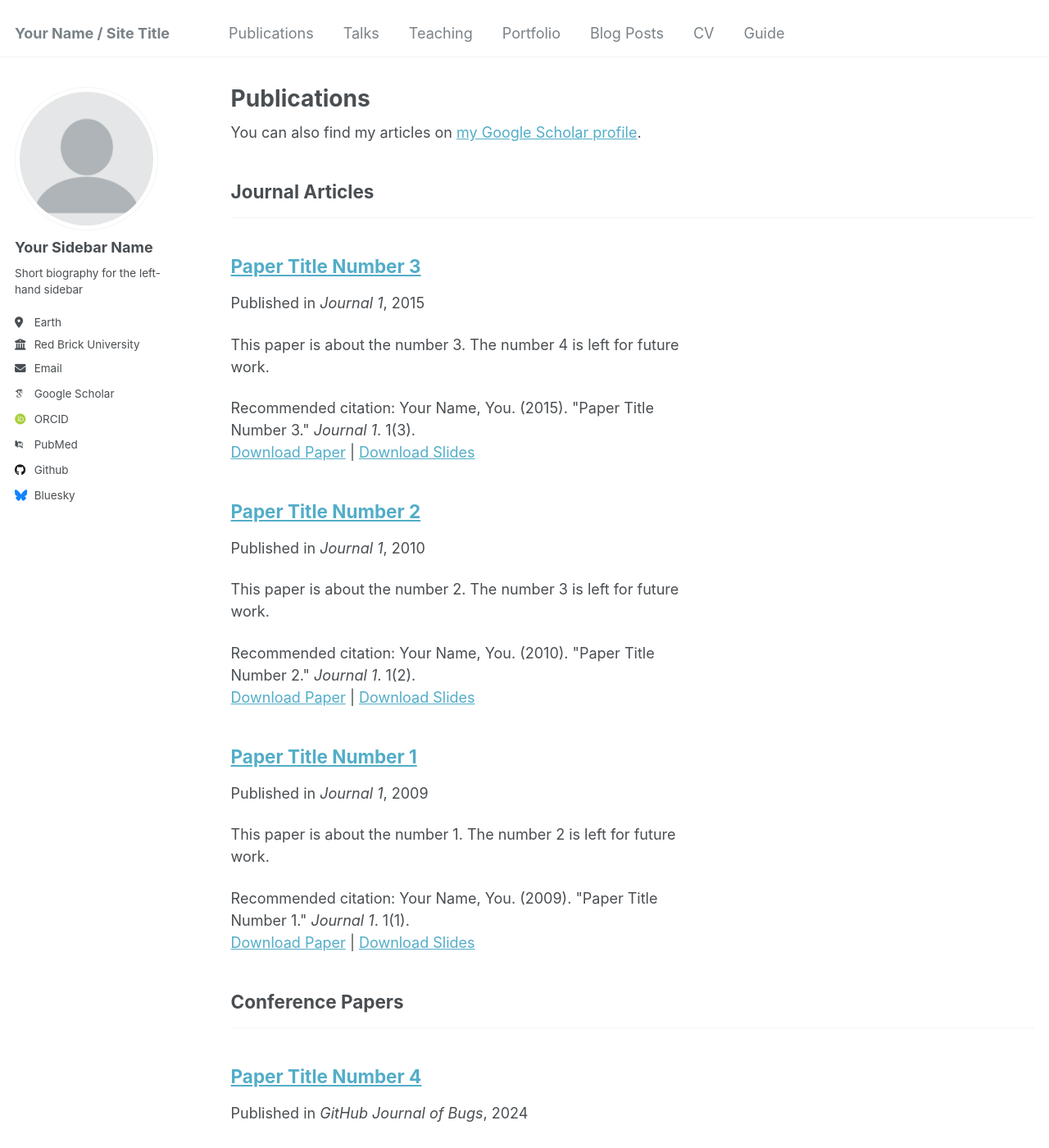
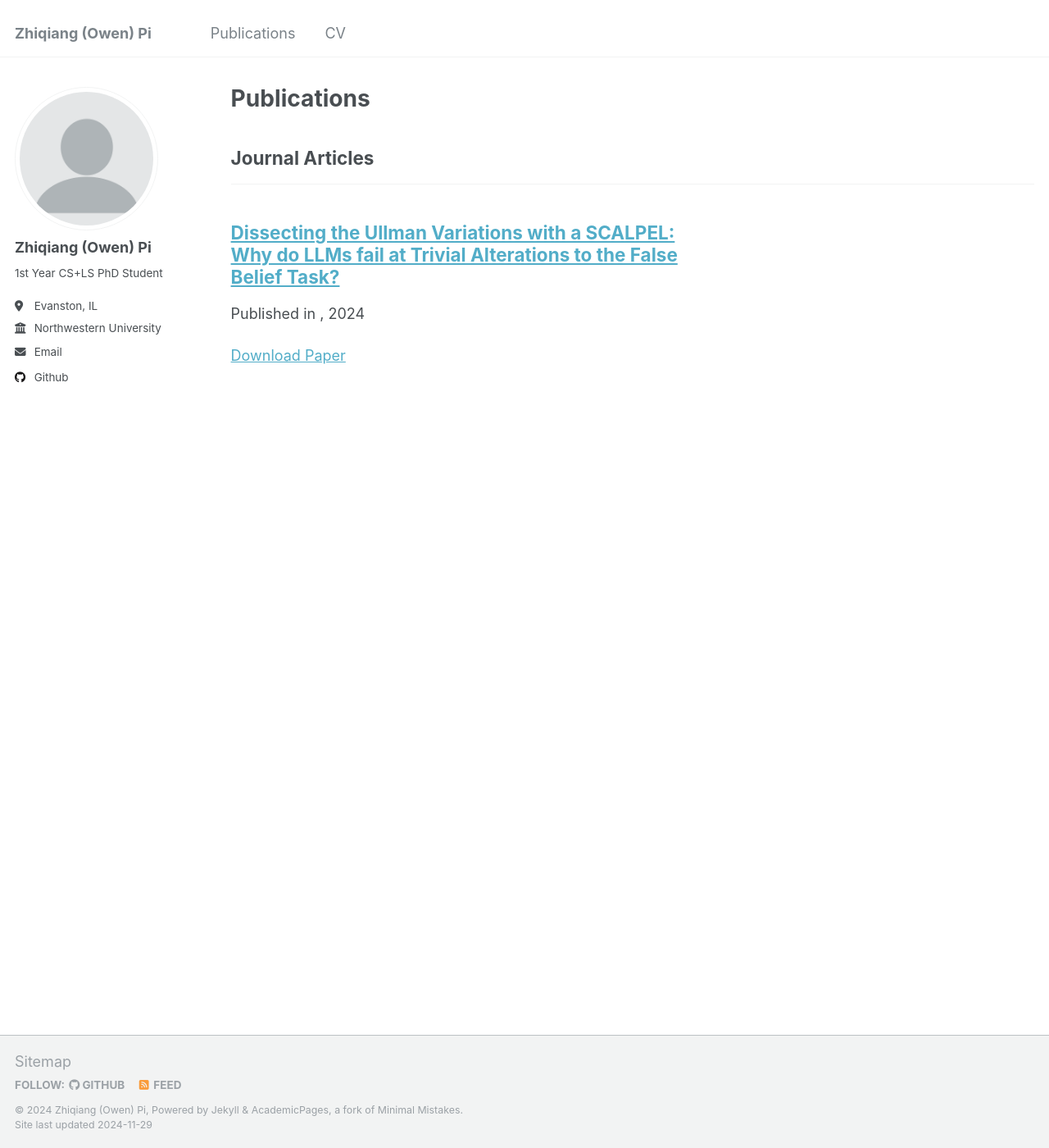
Before and after one commit to OwenPi314/OwenPi314.github.io, a Jekyll site: the page built from _pages/publications.html, in a window 1280 px wide and 1400 px high. Shown: the whole window at 82% size. Built offline with Jekyll 4.4.1, drawn with Linux system fonts in a browser that asks for light colours; some web fonts are replaced; some of the changed text lies outside the part shown.

```diff
--- a/_config.yml
+++ b/_config.yml
@@ -8,13 +8,13 @@
 
 # Basic Site Settings
 locale                   : "en-US"
-title                    : "Your Name / Site Title"
+title                    : "Zhiqiang (Owen) Pi"
 title_separator          : "-"
-name                     : &name "Your Name"
+name                     : &name "Zhiqiang (Owen) Pi"
 description              : &description "personal description"
-url                      : https://academicpages.github.io # the base hostname & protocol for your site e.g. "https://mmistakes.github.io"
+url                      : https://owenpi314.github.io/ # the base hostname & protocol for your site e.g. "https://mmistakes.github.io"
 baseurl                  : "" # the subpath of your site, e.g. "/blog"
-repository               : "academicpages/academicpages.github.io"
+repository               : "OwenPi314/OwenPi314.github.io"
 
 # Site Author - The following control what appear as part of the author content on the side bar.
 #               If a field is blank the icon and link will not appear, otherwise it will be shown.
@@ -22,21 +22,21 @@ repository               : "academicpages/academicpages.github.io"
 author:
   # Biographic information
   avatar           : "profile.png"
-  name             : "Your Sidebar Name"
+  name             : "Zhiqiang (Owen) Pi"
   pronouns         : # example: "she/her"
-  bio              : "Short biography for the left-hand sidebar"
-  location         : "Earth"
-  employer         : "Red Brick University"
+  bio              : "1st Year CS+LS PhD Student"
+  location         : "Evanston, IL"
+  employer         : "Northwestern University"
   uri              : # URL
-  email            : "none@example.org"
+  email            : "zhiqiangpi2030@u.northwestern.edu"
 
   # Academic websites
   arxiv            : # URL - Update with the correct link to your profile
-  googlescholar    : "https://scholar.google.com/citations?user=PS_CX0AAAAAJ"
+  googlescholar    : # URL
   impactstory      : # URL
-  orcid            : "http://orcid.org/yourorcidurl"
+  orcid            : # URL
   semantic         : # URL
-  pubmed           : "https://www.ncbi.nlm.nih.gov/pubmed/?term=john+snow"
+  pubmed           : # URL
   researchgate     : # URL
   scopus           : # URL
 
@@ -44,12 +44,13 @@ author:
   bitbucket        : # Username - Update with your username on the site
   codepen          : # Username
   dribbble         : # Username
-  github           : "academicpages"
+  github           : "OwenPi314"
+  github           : "OwenPi22"
   kaggle           : # Username
   stackoverflow    : # User number or user number and name (i.e., use "1" or "1/jeff-atwood")
 
   # Social media
-  bluesky          : "bsky.app" # Replace this with you Bluesky username
+  bluesky          : # Username
   facebook         : # Username
   flickr           : # Username
   foursquare       : # Username
--- a/_publications/2009-10-01-paper-title-number-1.md
+++ /dev/null
@@ -1,14 +0,0 @@
----
-title: "Paper Title Number 1"
-collection: publications
-category: manuscripts
-permalink: /publication/2009-10-01-paper-title-number-1
-excerpt: 'This paper is about the number 1. The number 2 is left for future work.'
-date: 2009-10-01
-venue: 'Journal 1'
-slidesurl: 'http://academicpages.github.io/files/slides1.pdf'
-paperurl: 'http://academicpages.github.io/files/paper1.pdf'
-citation: 'Your Name, You. (2009). &quot;Paper Title Number 1.&quot; <i>Journal 1</i>. 1(1).'
----
-
-The contents above will be part of a list of publications, if the user clicks the link for the publication than the contents of section will be rendered as a full page, allowing you to provide more information about the paper for the reader. When publications are displayed as a single page, the contents of the above "citation" field will automatically be included below this section in a smaller font.
--- a/_publications/2010-10-01-paper-title-number-2.md
+++ /dev/null
@@ -1,14 +0,0 @@
----
-title: "Paper Title Number 2"
-collection: publications
-category: manuscripts
-permalink: /publication/2010-10-01-paper-title-number-2
-excerpt: 'This paper is about the number 2. The number 3 is left for future work.'
-date: 2010-10-01
-venue: 'Journal 1'
-slidesurl: 'http://academicpages.github.io/files/slides2.pdf'
-paperurl: 'http://academicpages.github.io/files/paper2.pdf'
-citation: 'Your Name, You. (2010). &quot;Paper Title Number 2.&quot; <i>Journal 1</i>. 1(2).'
----
-
-The contents above will be part of a list of publications, if the user clicks the link for the publication than the contents of section will be rendered as a full page, allowing you to provide more information about the paper for the reader. When publications are displayed as a single page, the contents of the above "citation" field will automatically be included below this section in a smaller font.
--- a/_publications/2015-10-01-paper-title-number-3.md
+++ /dev/null
@@ -1,14 +0,0 @@
----
-title: "Paper Title Number 3"
-collection: publications
-category: manuscripts
-permalink: /publication/2015-10-01-paper-title-number-3
-excerpt: 'This paper is about the number 3. The number 4 is left for future work.'
-date: 2015-10-01
-venue: 'Journal 1'
-slidesurl: 'http://academicpages.github.io/files/slides3.pdf'
-paperurl: 'http://academicpages.github.io/files/paper3.pdf'
-citation: 'Your Name, You. (2015). &quot;Paper Title Number 3.&quot; <i>Journal 1</i>. 1(3).'
----
-
-The contents above will be part of a list of publications, if the user clicks the link for the publication than the contents of section will be rendered as a full page, allowing you to provide more information about the paper for the reader. When publications are displayed as a single page, the contents of the above "citation" field will automatically be included below this section in a smaller font.
--- a/_publications/2024-02-17-paper-title-number-4.md
+++ /dev/null
@@ -1,13 +0,0 @@
----
-title: "Paper Title Number 4"
-collection: publications
-category: conferences
-permalink: /publication/2024-02-17-paper-title-number-4
-excerpt: 'This paper is about fixing template issue #693.'
-date: 2024-02-17
-venue: 'GitHub Journal of Bugs'
-paperurl: 'http://academicpages.github.io/files/paper3.pdf'
-citation: 'Your Name, You. (2024). &quot;Paper Title Number 3.&quot; <i>GitHub Journal of Bugs</i>. 1(3).'
----
-
-The contents above will be part of a list of publications, if the user clicks the link for the publication than the contents of section will be rendered as a full page, allowing you to provide more information about the paper for the reader. When publications are displayed as a single page, the contents of the above "citation" field will automatically be included below this section in a smaller font.
--- /dev/null
+++ b/_publications/2024-06-20-scapel.md
@@ -0,0 +1,8 @@
+---
+title: "Dissecting the Ullman Variations with a SCALPEL: Why do LLMs fail at Trivial Alterations to the False Belief Task?"
+collection: publications
+category: manuscripts
+permalink: /publication/2024-06-20-scapel
+date: 2024-06-20
+paperurl: 'https://arxiv.org/pdf/2406.14737'
+---
```
Also changed, not shown: _data/navigation.yml (+10 -10 lines).
